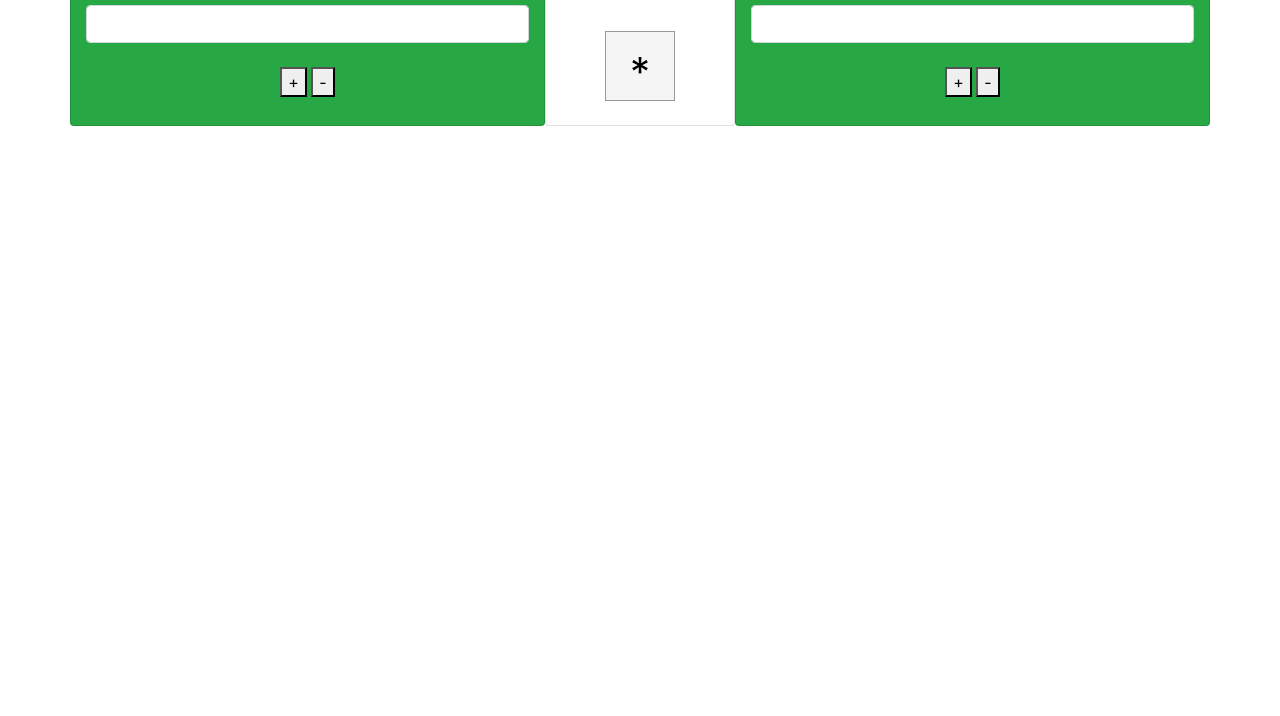
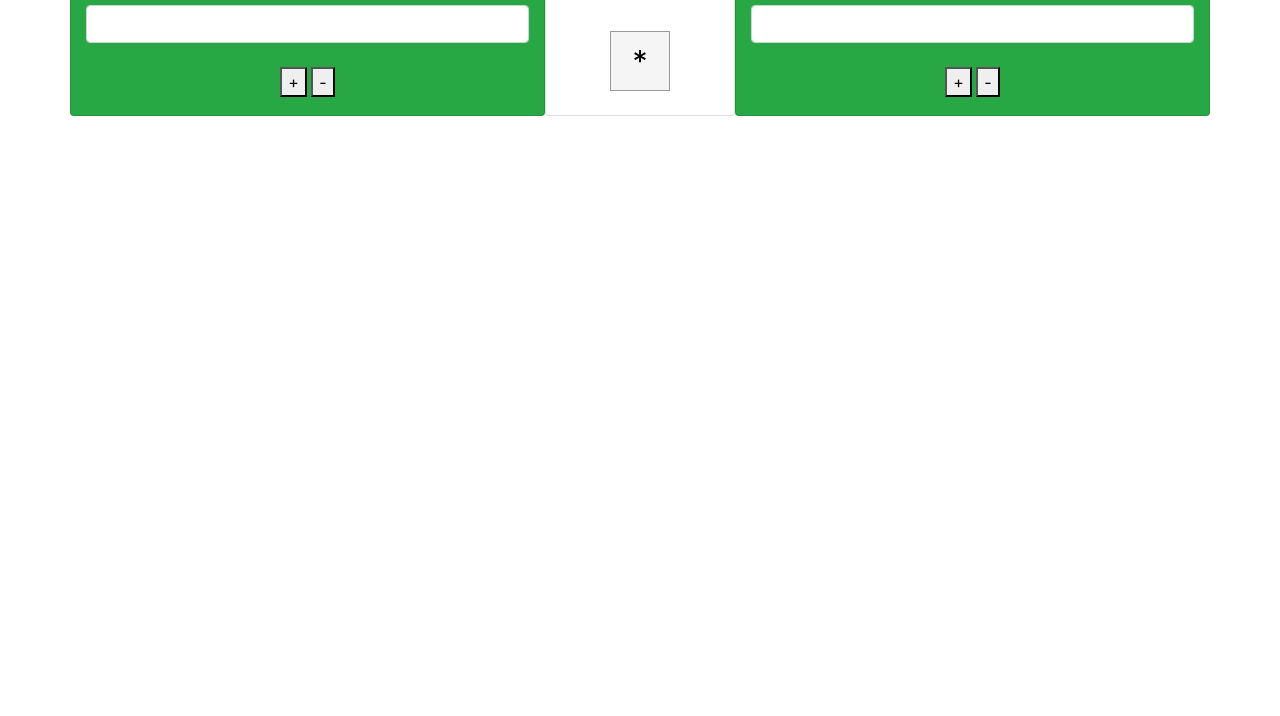
Before and after one commit to e3-edicionextraespecial/LP-JS, a plain HTML site: page index.html in a window 1280 px wide. Shown: the part 84-800 px from the top of the page. Drawn offline with nearby package versions, Linux system fonts and the light colour scheme.

Commit message:
Update index.html

```diff
--- a/index.html
+++ b/index.html
@@ -168,14 +168,13 @@ function restarLP1(arg) {
 
    button.dice{
 
-   width:70PX;
-   height:70px;
+   width:60PX;
+   height:60px;
    background:#F5F5F5;
    border:#999 1px solid;
-   padding:10px;
-   font-size:40px;
+   font-size:30px;
    text-align:center;
-   margin:0px;
+
 }
        </style>
 </body>
```
